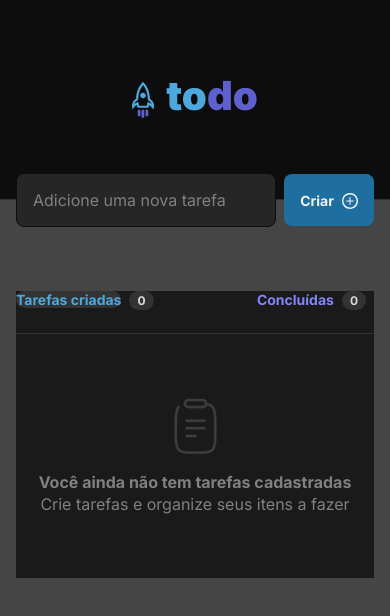
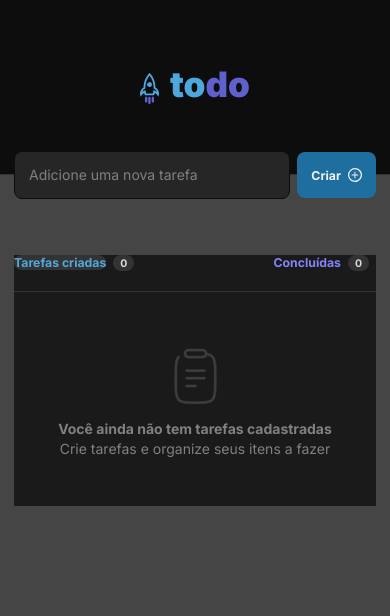
Before and after one commit to felipedev01/Gerenciador-de-Tarefas, a React (Vite) app: page / in a window 390 px wide. Shown: the top 616 px of the page. Built offline with nearby package versions, Linux system fonts and the light colour scheme.

Commit message:
responsividade aplicada

```diff
--- a/src/App.module.css
+++ b/src/App.module.css
@@ -68,3 +68,11 @@ main{
 }.taskCount{
     font-size: 0.75rem;
 }
+@media(max-width: 768px){
+
+   html{
+     font-size:14px
+   }
+
+
+}
--- a/src/Componentes/InputBox.jsx
+++ b/src/Componentes/InputBox.jsx
@@ -45,7 +45,7 @@ export function InputBox({tasksContent ,onCreateTask}){
            <button type='submit'>
 
             Criar
-             <img src={createLogo} size={40} alt="" />
+             <img src={createLogo}alt="" />
            </button>
         </form>
     )
--- a/src/Componentes/InputBox.module.css
+++ b/src/Componentes/InputBox.module.css
@@ -36,4 +36,6 @@ textarea{
 }.InputBox img{
     margin-left: 0.5rem;
     margin-bottom: -0.1875rem;
+    height:1rem;
+    width:1rem;
 }
```
